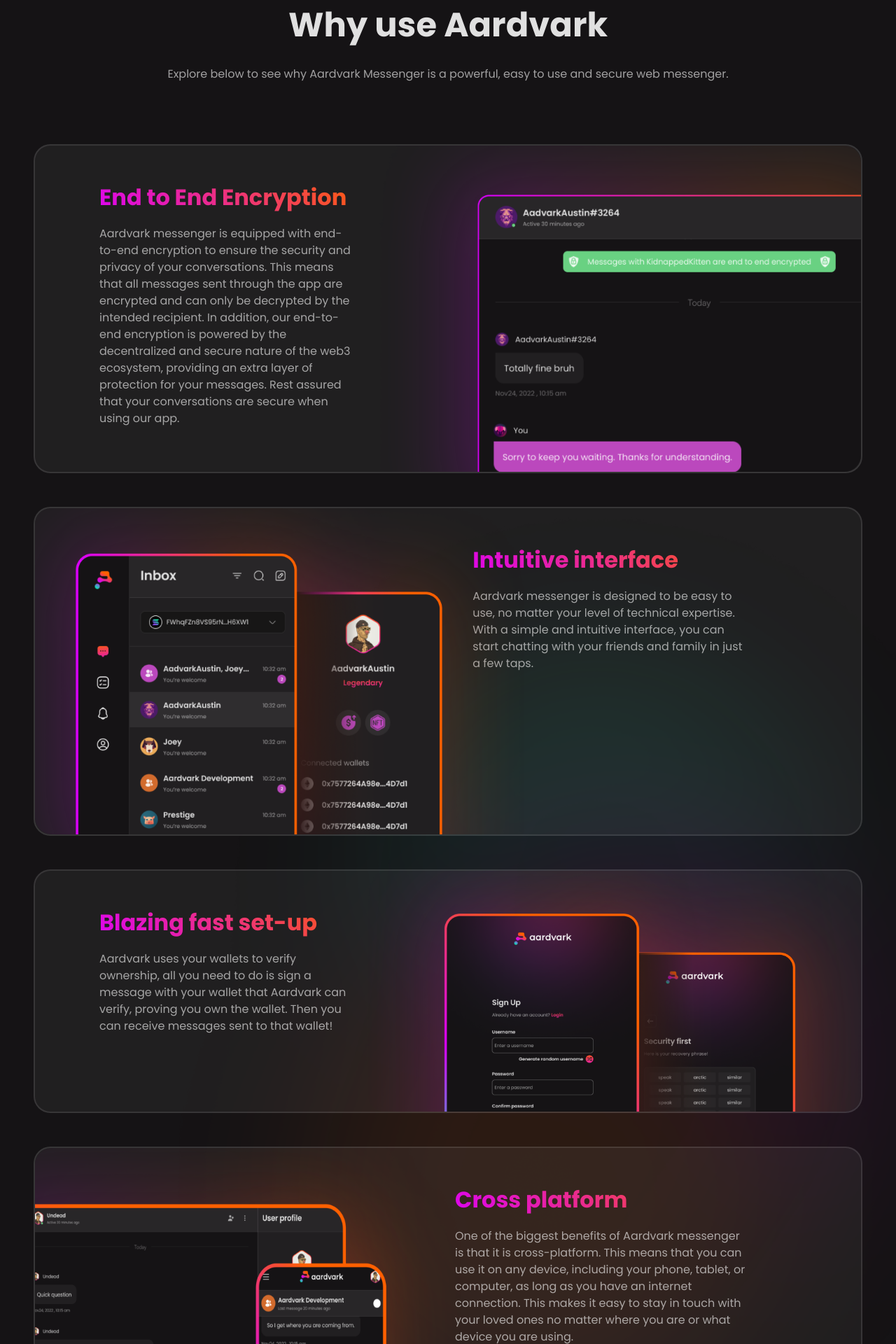
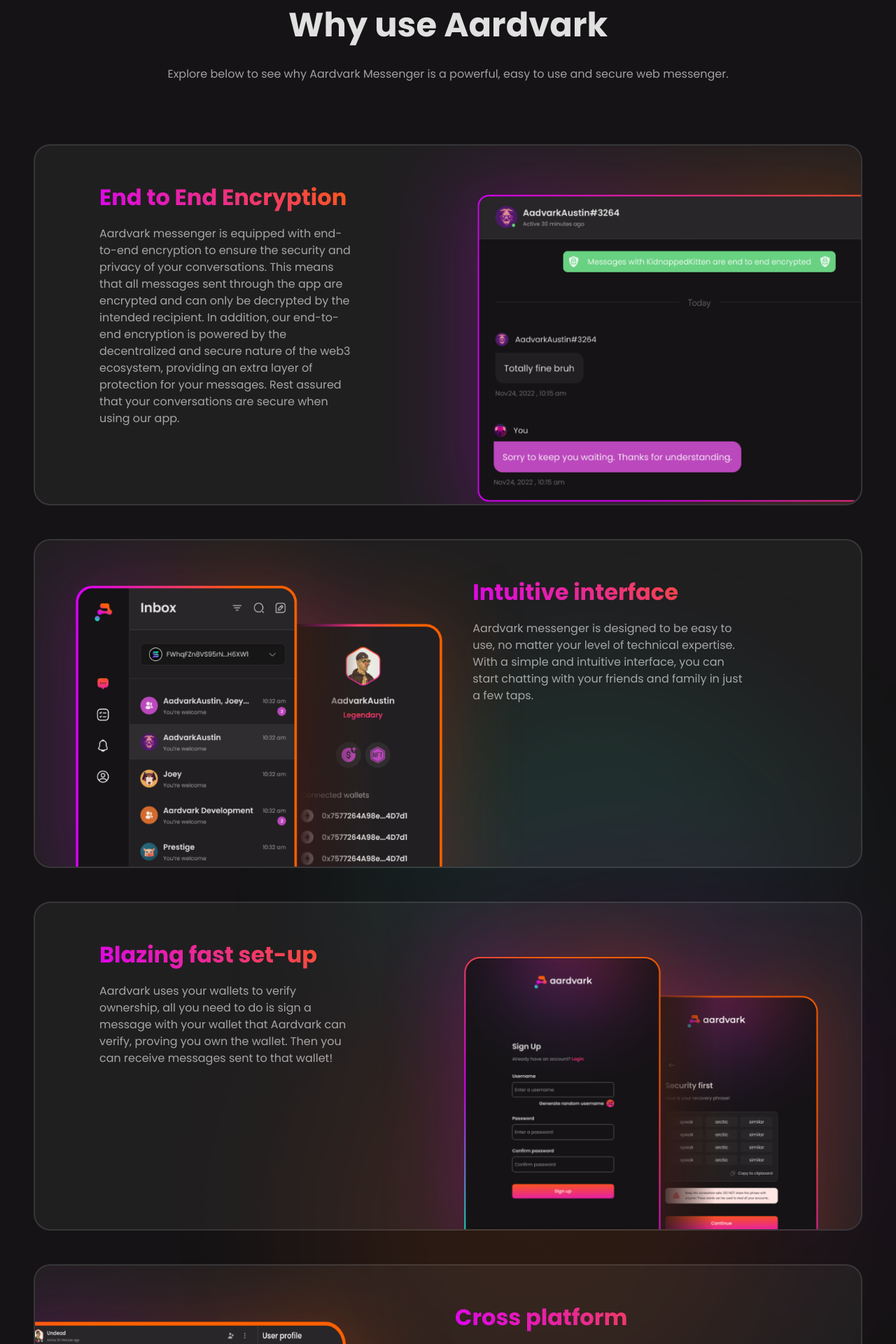
Before and after one commit to marvy-codes/advark-landingPage, a Vue app: page / in a window 1280 px wide. Shown: the part 1160-3080 px from the top of the page at 70% size. Built offline with nearby package versions, Linux system fonts and the light colour scheme; a web font is replaced by a local one.

Commit message:
fix: cards

```diff
--- a/src/views/HomeView.vue
+++ b/src/views/HomeView.vue
@@ -116,7 +116,7 @@
           <div class="mt-[48px] md:mt-[88px]">
             <!-- card 1 -->
             <div
-              class="justify-betwee mx-auto rounded-3xl border-2 border-[#ffffff1a] bg-[#ffffff0d] md:w-[600px] lg:flex lg:max-h-[470px] lg:w-auto lg:max-w-[1200px]"
+              class="justify-betwee mx-auto rounded-3xl border-2 border-[#ffffff1a] bg-[#ffffff0d] md:w-[600px] lg:flex lg:min-h-[470px] lg:w-auto lg:max-w-[1200px]"
             >
               <div
                 class="text-center lg:ml-[78px] lg:mb-[110px] lg:w-[450px] lg:text-left"
@@ -141,7 +141,7 @@
                 class="relative overflow-hidden rounded-3xl md:w-[600px] xl:w-[800px]"
               >
                 <img
-                  class="-top-20 xl:absolute"
+                  class="-top-20 xl:absolute translate-y-20 md:translate-y-0 scale-150 md:scale-100 "
                   src="../assets/whyimage1.png"
                   alt="encryption"
                 />
@@ -155,7 +155,7 @@
             <!-- card 2 -->
             <div class="mt-[48px]">
               <div
-                class="justify-betwee mx-auto flex-row-reverse rounded-3xl border-2 border-[#ffffff1a] bg-[#ffffff0d] md:w-[600px] lg:flex lg:max-h-[470px] lg:w-auto lg:max-w-[1200px] xl:h-[470px]"
+                class="justify-betwee mx-auto flex-row-reverse rounded-3xl border-2 border-[#ffffff1a] bg-[#ffffff0d] md:w-[600px] lg:flex lg:min-h-[470px] lg:w-auto lg:max-w-[1200px] xl:h-[470px]"
               >
                 <div
                   class="text-center lg:mb-[110px] lg:w-[450px] lg:text-left xl:-translate-x-36"
@@ -187,7 +187,7 @@
             <!-- card 3 -->
             <div class="mt-[48px]">
               <div
-                class="justify-betwee mx-auto rounded-3xl border-2 border-[#ffffff1a] bg-[#ffffff0d] md:w-[600px] lg:flex lg:max-h-[470px] lg:w-auto lg:max-w-[1200px]"
+                class="justify-betwee mx-auto rounded-3xl border-2 border-[#ffffff1a] bg-[#ffffff0d] md:w-[600px] lg:flex lg:min-h-[470px] lg:w-auto lg:max-w-[1200px]"
               >
                 <div
                   class="text-center lg:ml-[78px] lg:mb-[110px] lg:w-[450px] lg:text-left"
@@ -208,17 +208,18 @@
                   class="relative overflow-hidden rounded-3xl md:w-[600px] xl:w-[800px]"
                 >
                   <img
-                    class="-top-20 xl:absolute"
+                    class="xl:absolute"
                     src="../assets/whyimage3.png"
                     alt="encryption"
                   />
                 </div>
               </div>
             </div>
+
             <!-- card 4 -->
             <div class="mt-[48px]">
               <div
-                class="justify-betwee mx-auto flex-row-reverse rounded-3xl border-2 border-[#ffffff1a] bg-[#ffffff0d] md:w-[600px] lg:flex lg:max-h-[470px] lg:w-auto lg:max-w-[1200px] xl:h-[470px]"
+                class="justify-betwee mx-auto flex-row-reverse rounded-3xl border-2 border-[#ffffff1a] bg-[#ffffff0d] md:w-[600px] lg:flex lg:min-h-[470px] lg:w-auto lg:max-w-[1200px] xl:h-[470px]"
               >
                 <div
                   class="text-center lg:mb-[110px] lg:w-[450px] lg:text-left xl:-translate-x-36"
@@ -280,12 +281,12 @@
                   class="relative overflow-hidden rounded-3xl md:w-[600px] xl:w-[800px]"
                 >
                   <img
-                    class="-top-20 -left-14 block lg:hidden xl:absolute xl:h-[600px]"
+                    class="-top-20 -left-14 block lg:hidden xl:absolute xl:h-[600px] translate-y-16 md:translate-y-0 scale-125 md:scale-100 "
                     src="../assets/whyimage4.png"
                     alt="encryption"
                   />
                   <img
-                    class="-top-20 -left-14 hidden lg:block xl:absolute xl:h-[600px]"
+                    class="-top-20 -left-14 hidden lg:block xl:absolute xl:h-[600px] "
                     src="../assets/whyimage4d.png"
                     alt="encryption"
                   />
@@ -472,7 +473,7 @@
         <!-- Partnership -->
         <div class="mt-[14 5px] md:mt-[190px]">
           <h1
-            class="custom_text_gradient mx-auto mb-[16px] w-min px-[65px] text-center text-[40px] font-bold leading-[64px] md:text-[48px] md:leading-[80px]"
+            class="custom_text_gradient mx-auto mb-[16px] w-min px-[65px] text-center text-[40px] font-bold leading-[64px] md:text-[64px] md:leading-[80px]"
           >
             Partnership
           </h1>
```
Also changed, not shown: src/assets/whyimage3.png.
